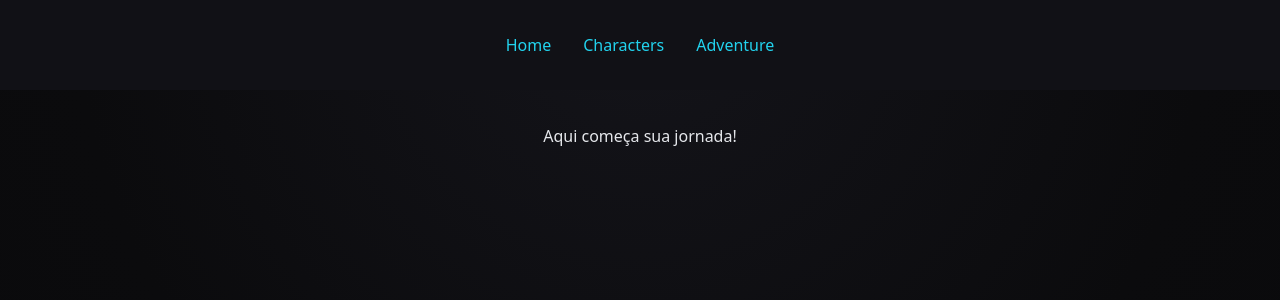
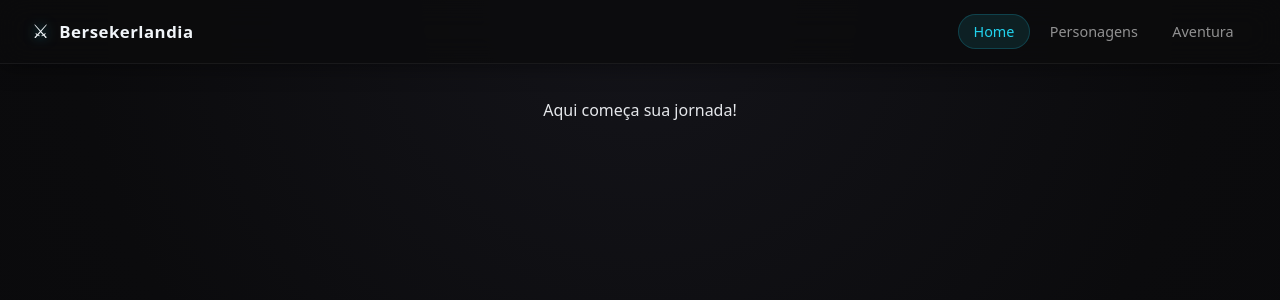
Before and after one commit to Jaocodigos/berseker-editor, a React (Vite) app in the folder client/: page / in a window 1280 px wide. Shown: the top 300 px of the page. Built offline with nearby package versions, Linux system fonts and the light colour scheme.

Commit message:
Updated navbar

```diff
--- a/client/src/App.css
+++ b/client/src/App.css
@@ -52,18 +52,71 @@
 
 }
 
-.rpg-nav{
+.rpg-nav {
+  position: sticky;
+  top: 0;
+  z-index: 100;
   width: 100%;
-  height: 90px;
-  background-color: var(--nav-primary-color);
-  color: #ffffff;
+  height: 64px;
   display: flex;
-  justify-content: center;
   align-items: center;
+  justify-content: space-between;
+  padding: 0 2rem;
+  box-sizing: border-box;
+  background: rgba(11, 11, 13, 0.82);
+  backdrop-filter: blur(14px);
+  -webkit-backdrop-filter: blur(14px);
+  border-bottom: 1px solid rgba(255, 255, 255, 0.06);
+  box-shadow: 0 1px 24px rgba(0, 0, 0, 0.45);
+}
 
-  a {
-    margin: 0 1em;
-  }
+.rpg-nav-brand {
+  display: flex;
+  align-items: center;
+  gap: 0.6rem;
+  font-size: 1.05rem;
+  font-weight: 700;
+  color: #f1f5f9;
+  letter-spacing: 0.03em;
+  text-decoration: none;
+  transition: opacity 0.2s ease;
+}
+
+.rpg-nav-brand:hover {
+  opacity: 0.8;
+  color: #f1f5f9;
+}
+
+.rpg-nav-brand-icon {
+  font-size: 1.2rem;
+  filter: drop-shadow(0 0 6px rgba(34, 211, 238, 0.55));
+}
+
+.rpg-nav-links {
+  display: flex;
+  align-items: center;
+  gap: 0.35rem;
+}
+
+.rpg-nav-link {
+  padding: 0.4em 1em;
+  border-radius: 999px;
+  font-size: 0.9rem;
+  font-weight: 500;
+  color: rgba(255, 255, 255, 0.55);
+  text-decoration: none;
+  transition: color 0.2s ease, background 0.2s ease;
+}
+
+.rpg-nav-link:hover {
+  color: rgba(255, 255, 255, 0.9);
+  background: rgba(255, 255, 255, 0.07);
+}
+
+.rpg-nav-link.active {
+  color: #22d3ee;
+  background: rgba(34, 211, 238, 0.1);
+  border: 1px solid rgba(34, 211, 238, 0.2);
 }
 
 
--- a/client/src/App.jsx
+++ b/client/src/App.jsx
@@ -1,4 +1,4 @@
-import { BrowserRouter as Router, Routes, Route, Link } from "react-router-dom";
+import { BrowserRouter as Router, Routes, Route, NavLink } from "react-router-dom";
 import Home from "./pages/Home";
 import Characters from "./pages/Characters";
 import Adventure from "./pages/Adventure";
@@ -7,12 +7,18 @@ import Abilities from "./pages/Abilities";
 export default function App() {
     return (
         <Router>
-            <div className={ "rpg-app"}>
+            <div className="rpg-app">
                 {/* Navbar */}
                 <nav className="rpg-nav">
-                    <Link to="/">Home</Link>
-                    <Link to="/characters">Characters</Link>
-                    <Link to="/adventure">Adventure</Link>
+                    <NavLink to="/" className="rpg-nav-brand">
+                        <span className="rpg-nav-brand-icon">⚔</span>
+                        <span>Bersekerlandia</span>
+                    </NavLink>
+                    <div className="rpg-nav-links">
+                        <NavLink to="/" end className={({ isActive }) => isActive ? "rpg-nav-link active" : "rpg-nav-link"}>Home</NavLink>
+                        <NavLink to="/characters" className={({ isActive }) => isActive ? "rpg-nav-link active" : "rpg-nav-link"}>Personagens</NavLink>
+                        <NavLink to="/adventure" className={({ isActive }) => isActive ? "rpg-nav-link active" : "rpg-nav-link"}>Aventura</NavLink>
+                    </div>
                 </nav>
 
                 {/* Conteúdo */}
```
